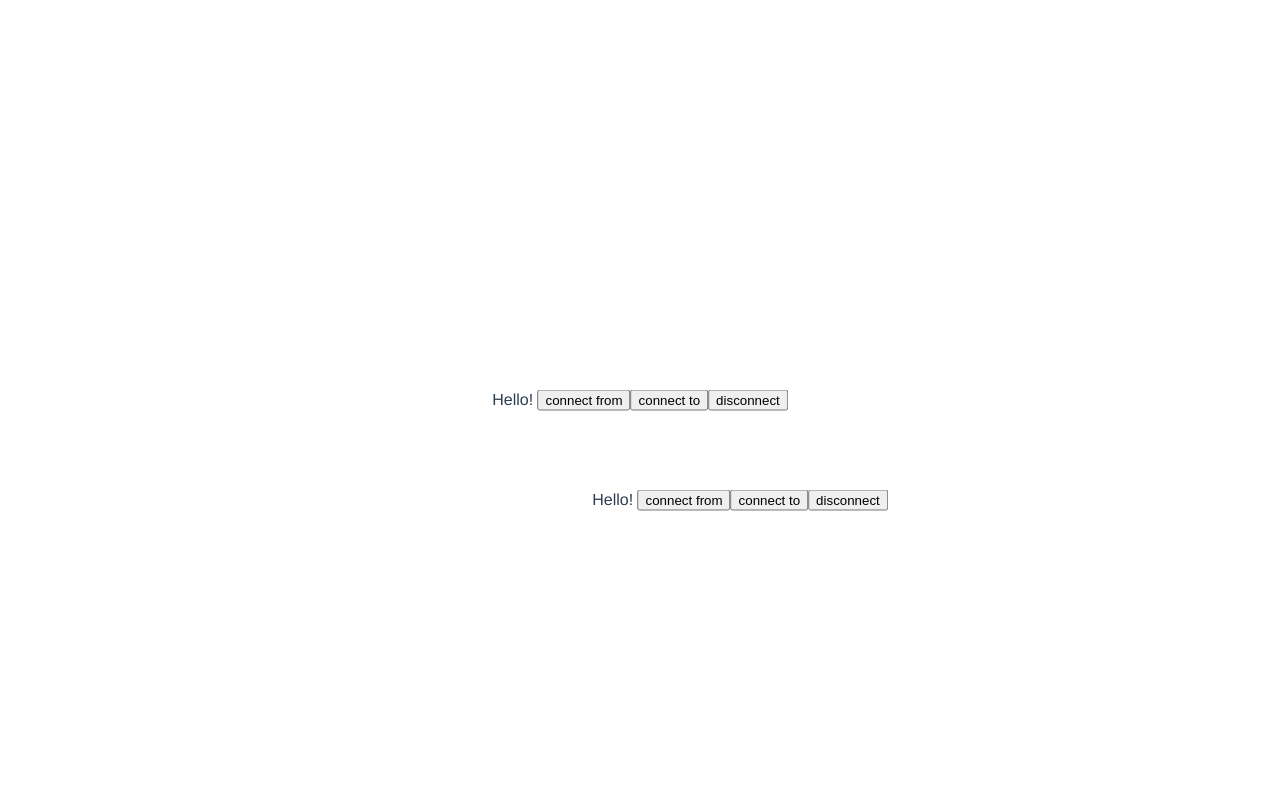
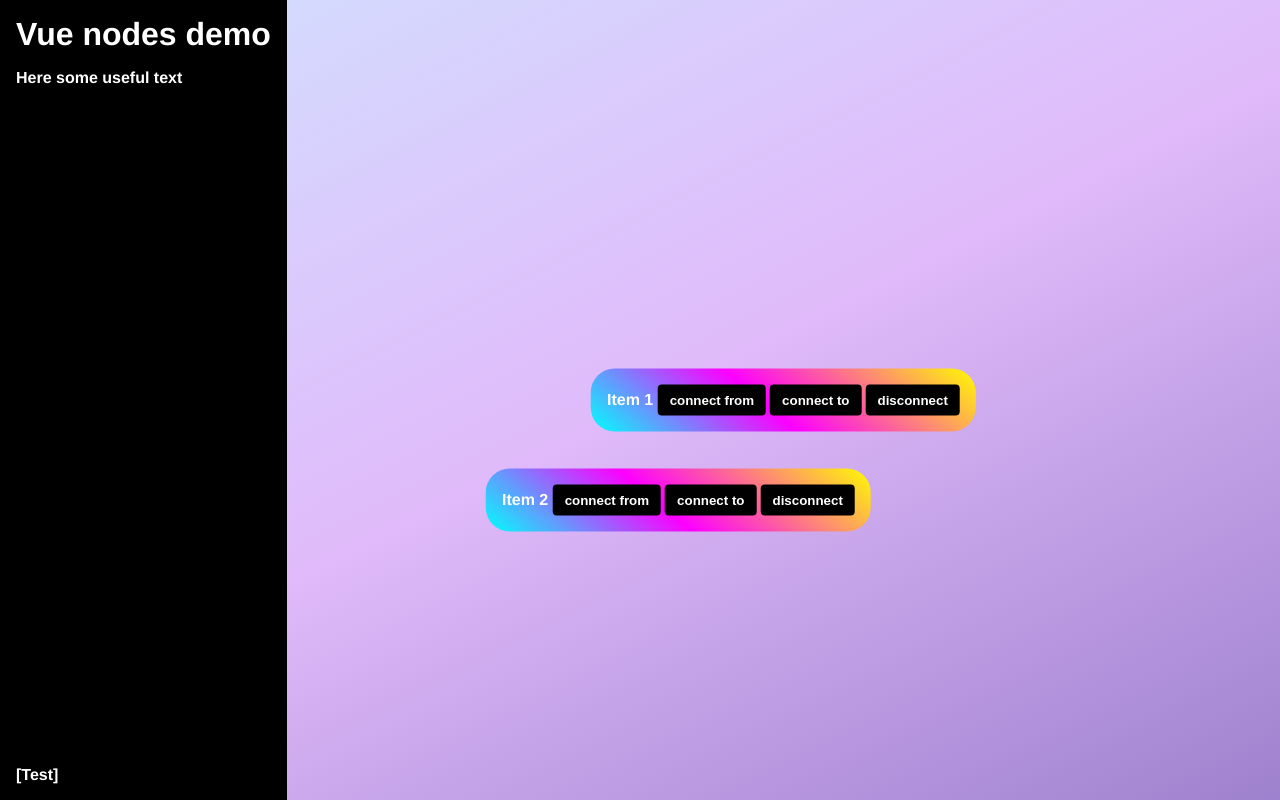
Before and after one commit to m0ksem/vue-nodes, a Vue app: page / in a window 1280 px wide. Built offline with nearby package versions, Linux system fonts and the light colour scheme.

Commit message:
Styled demo.

```diff
--- a/src/App.vue
+++ b/src/App.vue
@@ -1,32 +1,36 @@
 <script setup lang="ts">
 import NodesCanvas from './components/Nodes.vue'
+import DemoHeader from './components/demo/DemoHeader.vue';
 import { ref } from 'vue'
 
 const items = ref([
   {
-    name: 'Hello!',
+    name: 'Item 1',
     position: { x: 0, y: 0 }
   },
-    {
-    name: 'Hello!',
-    position: { x: 100, y: 100 }
+  {
+    name: 'Item 2',
+    position: { x: -105, y: 100 }
   },
 ])
 </script>
 
 <template>
+  <DemoHeader />
   <NodesCanvas v-model:nodes="items">
     <template #node-content="{ node, disconnectListener, connectFromListeners, connectTargetListeners }">
-      {{ node.name }}
+      <div class="nodes-demo-item">
+        {{ node.name }}
 
-      <button v-bind="connectFromListeners">connect from</button>
-      <button v-bind="connectTargetListeners">connect to</button>
-      <button v-bind="disconnectListener">disconnect</button>
+        <button v-bind="connectFromListeners">connect from</button>
+        <button v-bind="connectTargetListeners">connect to</button>
+        <button v-bind="disconnectListener">disconnect</button>
+      </div>
     </template>
   </NodesCanvas>
 </template>
 
-<style>
+<style lang="scss">
 #app {
   font-family: Avenir, Helvetica, Arial, sans-serif;
   -webkit-font-smoothing: antialiased;
@@ -35,9 +39,44 @@ const items = ref([
   color: #2c3e50;
   width: 100vw;
   height: 100vh;
+  background-image: linear-gradient(153deg, #d1e2ff 0%, #e0bafa 50%, #9e81ce 100%);
+  font-weight: bold;
+  display: flex;
 }
 
 body {
   margin: 0;
 }
+
+.nodes {
+  flex: 1;
+}
+
+.nodes-demo-item {
+  cursor: pointer;
+  background-image: linear-gradient(
+        40deg,
+        #00fffc 0%,
+        #fc00ff 45%,
+        #fffc00 100%
+      );
+  padding: 16px;
+  border-radius: 24px;
+  color: white;
+
+  button {
+    padding: 8px 12px;
+
+    &:first-child {
+      margin-left: 0;
+    }
+
+    margin-left: 4px;
+    background: black;
+    color: white;
+    font-weight: bold;
+    border: none;
+    border-radius: 4px;
+  }
+}
 </style>
--- /dev/null
+++ b/src/components/demo/DemoHeader.vue
@@ -0,0 +1,29 @@
+<template>
+  <div class="nodes-demo-header">
+    <div class="nodes-demo-header__top">
+      <h1>Vue nodes demo</h1>
+
+      <p>Here some useful text</p>
+    </div>
+    <div class="nodes-demo-header__bottom">
+      [Test]
+    </div>
+  </div>
+</template>
+
+<style lang="scss">
+.nodes-demo-header {
+  background: black;
+  color: white;
+  text-align: left;
+  padding: 16px;
+  box-sizing: border-box;
+  display: flex;
+  flex-direction: column;
+  justify-content: space-between;
+
+  h1 {
+    margin: 0;
+  }
+}
+</style>
--- a/src/hooks/useConnections.ts
+++ b/src/hooks/useConnections.ts
@@ -5,8 +5,8 @@ import { useMouse } from './useMouse'
 
 
 export const useConnections = <D extends UnwrapRef<T>, T = any>(el: HTMLElement) => {
-  const connections = ref<(Connection<T> & { data: T })[]>([])
-  const newConnection = ref<Omit<Connection<T>, 'end'> | null>(null)
+  const connections = ref<(Connection & { data: T })[]>([])
+  const newConnection = ref<Omit<Connection, 'end'> | null>(null)
   const { mouse } = useMouse(el)
 
   const computedConnections = computed(() => {
```
